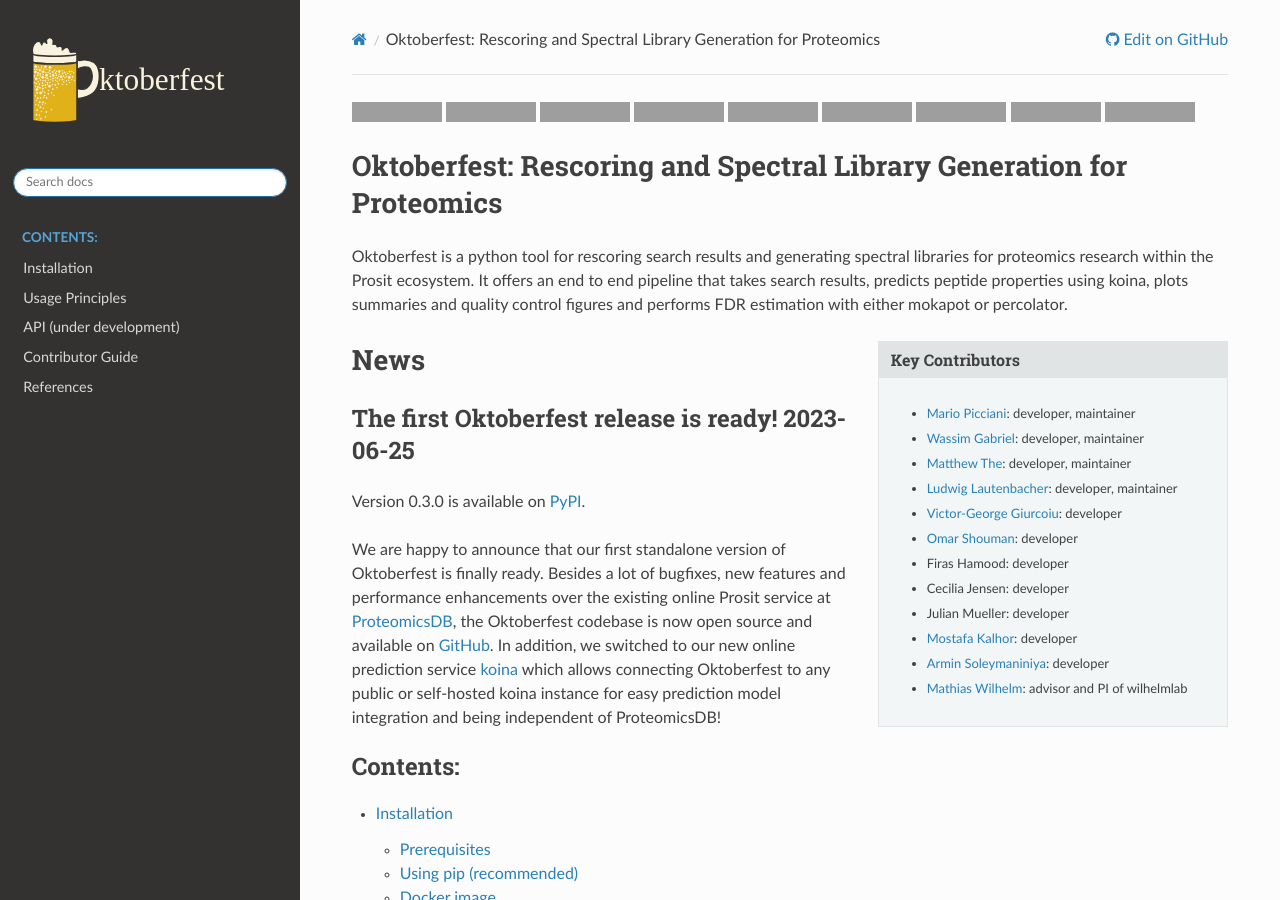
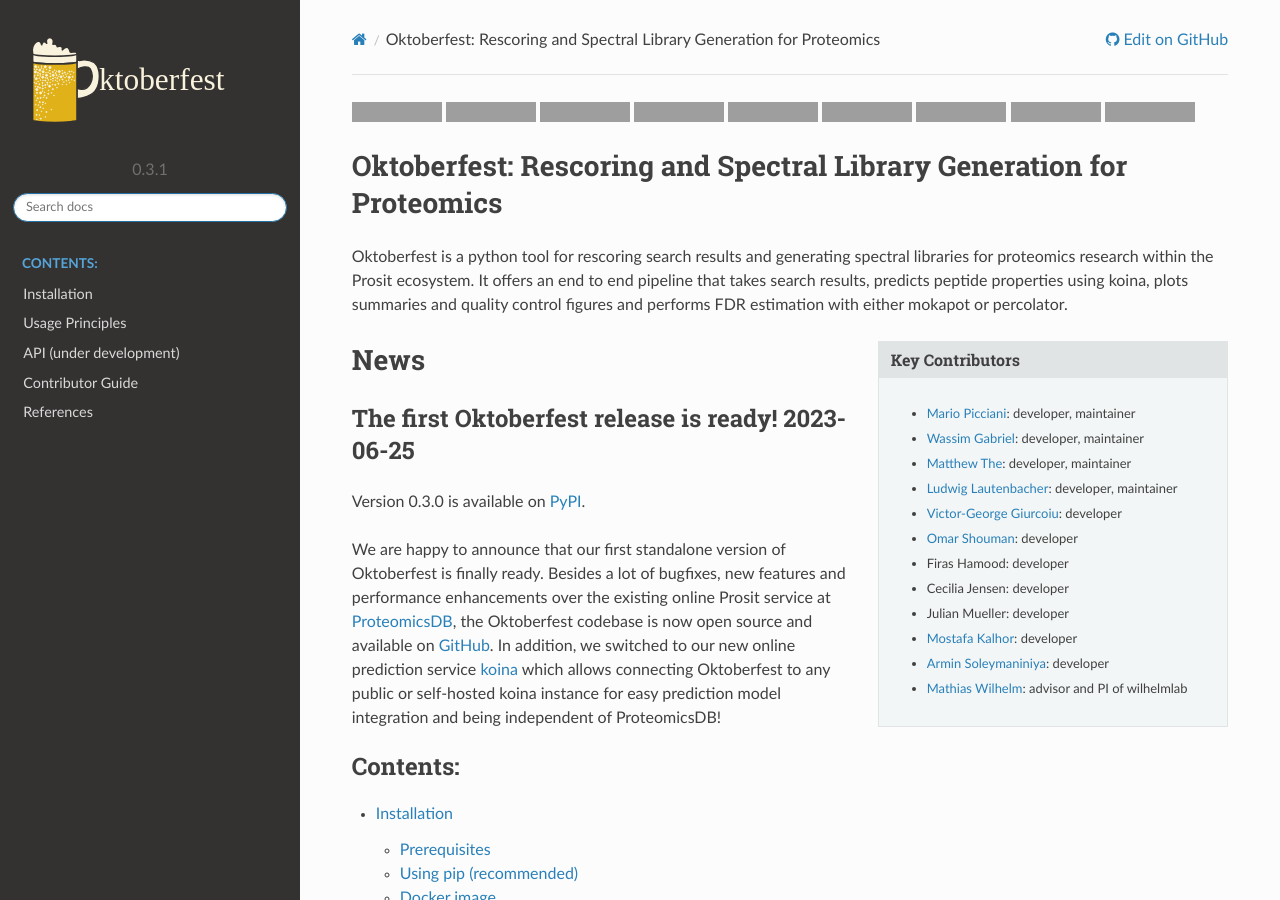
Before and after one commit to wilhelm-lab/oktoberfest, a Sphinx documentation site: the page built from docs/index.rst, in a window 1280 px wide and 900 px high. Built offline with Sphinx 7.4.7 and the Read the Docs theme 2.0.0, drawn with Linux system fonts in a browser that asks for light colours; grey boxes are pictures that could not be loaded.

Commit message:
uncommented and corrected version/release number

```diff
--- a/docs/conf.py
+++ b/docs/conf.py
@@ -50,9 +50,9 @@
 # the built documents.
 #
 # The short X.Y version.
-# version = "0.1.0"
+version = "0.3.1"
 # The full version, including alpha/beta/rc tags.
-# release = "0.1.0"
+release = "0.3.1"
 
 # The language for content autogenerated by Sphinx. Refer to documentation
 # for a list of supported languages.
```
